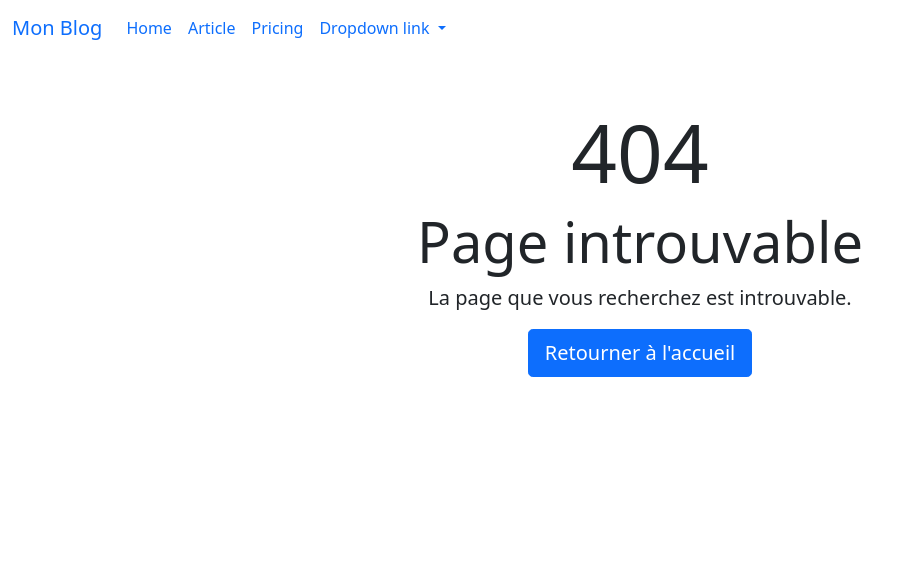
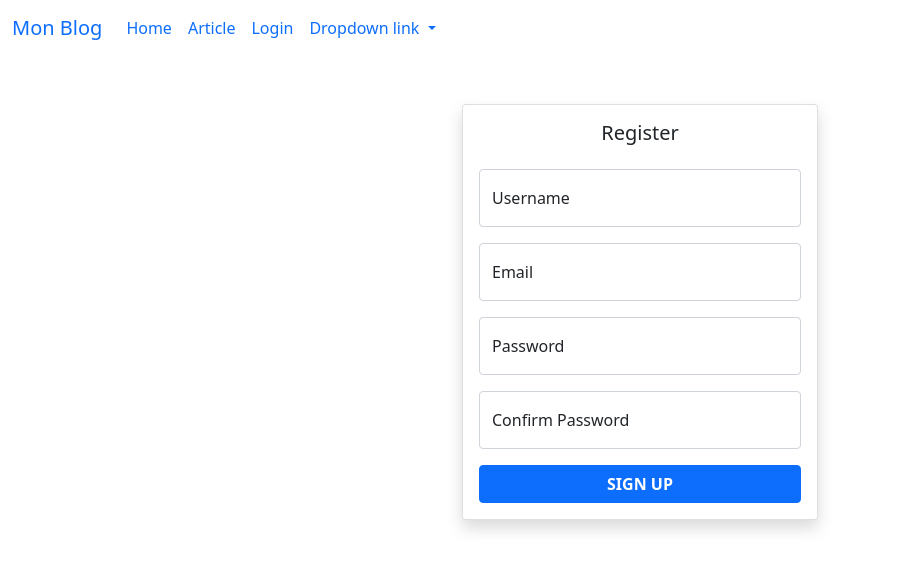
Before and after one commit to BenDejardin/Blog_OCR, a PHP site: page /register in a window 1280 px wide. Shown: the top 570 px of the page, without its empty margins (0-911 px from the left). Run offline with PHP 8.4, Linux system fonts and the light colour scheme.

Commit message:
Login / Register #3

```diff
--- /dev/null
+++ b/Controllers/LoginController.php
@@ -0,0 +1,78 @@
+<?php
+
+namespace Controllers;
+
+use Models\LoginModel;
+use Source\Twig as SourceTwig;
+
+class LoginController
+{
+    public function indexLogin(?string $username)
+    {
+        // Appel de la fonction getTwigEnvironment() qui retourne l'environnement Twig
+        $twig = SourceTwig::getTwigEnvironment();
+
+        if($username){
+            return $twig->render('login.html.twig', ['username' => $username]);
+        }
+
+        // Renvoi la vue login.html.twig
+        return $twig->render('login.html.twig');
+    }
+
+    public function login()
+    {
+        // Appel de la fonction getTwigEnvironment() qui retourne l'environnement Twig
+        $twig = SourceTwig::getTwigEnvironment();
+
+        $Login = new LoginModel;
+        $user = $Login->login($_POST['username']);
+        if($user){
+            if(password_verify($_POST['pwd'], $user->pwd)){
+                $_SESSION['user'] = $user->username;
+                $_SESSION['isAdmin'] = $user->isAdmin;
+                header('Location: home');
+                exit();
+            }
+        }
+        // Renvoi la vue login.html.twig
+        header('Location: login?'.$_POST['username']);
+        exit();
+    }
+
+    public function indexRegister()
+    {
+        // Appel de la fonction getTwigEnvironment() qui retourne l'environnement Twig
+        $twig = SourceTwig::getTwigEnvironment();
+
+        if(isset($_POST['username']) || isset($_POST['pwd']) || isset($_POST['email'])){
+            !empty($_POST['username']) ? $username = $_POST['username'] : $username = null;
+            !empty($_POST['pwd']) ? $pwd = $_POST['pwd'] : $pwd = null;
+            !empty($_POST['email']) ? $email = $_POST['email'] : $email = null;
+
+            return $twig->render('register.html.twig', ['username' => $username, 'pwd' => $pwd, 'email' => $email]);
+        }
+
+        // Renvoi la vue register.html.twig
+        return $twig->render('register.html.twig');
+    }
+
+    public function register(){
+        // Appel de la fonction getTwigEnvironment() qui retourne l'environnement Twig
+        $twig = SourceTwig::getTwigEnvironment();
+
+        if (empty($_POST['username']) || empty($_POST['pwd']) || empty($_POST['email'])) {
+            header('Location: register');
+            exit();
+        }
+        if($_POST['pwd'] !== $_POST['pwd2']){
+            header('Location: register');
+            exit();
+        }
+        $Login = new LoginModel;
+        $Login->register($_POST['username'], $_POST['pwd'], $_POST['email']);
+        header('Location: home');
+        exit();
+    }
+
+}
--- a/public/index.php
+++ b/public/index.php
@@ -17,5 +17,9 @@ $router = new Router();
 $router->register('/home', ['Controllers\HomeController', 'index']);
 $router->register('/articles', ['Controllers\ArticleController', 'getAllArticle']);
 $router->register('/article', ['Controllers\ArticleController', 'getArticle']);
+$router->register('/login', ['Controllers\LoginController', 'indexLogin']);
+$router->register('/login-verif', ['Controllers\LoginController', 'login']);
+$router->register('/register', ['Controllers\LoginController', 'indexRegister']);
+$router->register('/register-verif', ['Controllers\LoginController', 'register']);
 
 (new App($router, $_SERVER['REQUEST_URI']))->run();
--- a/views/base.html.twig
+++ b/views/base.html.twig
@@ -9,7 +9,7 @@
     <script src="https://cdn.jsdelivr.net/npm/bootstrap@5.1.3/dist/js/bootstrap.min.js"></script>
     <nav class="navbar navbar-expand-lg bg-body-tertiary">
         <div class="container-fluid">
-            <a class="navbar-brand" href="./home">Mon Blog</a>
+            <a class="navbar-brand" href="home">Mon Blog</a>
             <button class="navbar-toggler" type="button" data-bs-toggle="collapse" data-bs-target="#navbarNavDropdown" aria-controls="navbarNavDropdown" aria-expanded="false" aria-label="Toggle navigation">
             <span class="navbar-toggler-icon"></span>
             </button>
@@ -19,10 +19,10 @@
                 <a class="nav-link active" aria-current="page" href="./home">Home</a>
                 </li>
                 <li class="nav-item">
-                <a class="nav-link" href="./articles">Article</a>
+                <a class="nav-link" href="articles">Article</a>
                 </li>
                 <li class="nav-item">
-                <a class="nav-link" href="#">Pricing</a>
+                <a class="nav-link" href="login">Login</a>
                 </li>
                 <li class="nav-item dropdown">
                 <a class="nav-link dropdown-toggle" href="#" role="button" data-bs-toggle="dropdown" aria-expanded="false">
--- /dev/null
+++ b/views/register.html.twig
@@ -0,0 +1,36 @@
+{% extends 'base.html.twig' %}
+
+{% block content %}
+     <div class="container mt-5">
+    <div class="row justify-content-center">
+      <div class="col-md-6 col-lg-4">
+        <div class="card shadow">
+          <div class="card-body">
+            <h5 class="card-title text-center mb-4">Register</h5>
+            <form method="POST" action="register-verif">
+              <div class="form-floating mb-3">
+                <input type="text" name="username" class="form-control" id="username" placeholder="Username" value="{{username}}">
+                <label for="username">Username</label>
+              </div>
+              <div class="form-floating mb-3">
+                <input type="email" name="email" class="form-control" id="email" placeholder="E-mail" value="{{email}}">
+                <label for="email">Email</label>
+              </div>
+              <div class="form-floating mb-3">
+                <input type="password" name="pwd" class="form-control" id="password" placeholder="Password">
+                <label for="password">Password</label>
+              </div>
+              <div class="form-floating mb-3">
+                <input type="password" name="pwd2" class="form-control" id="password2" placeholder="Confirm Password">
+                <label for="password2">Confirm Password</label>
+              </div>
+              <div class="d-grid">
+                <button class="btn btn-primary btn-login text-uppercase fw-bold" type="submit">Sign up</button>
+              </div>
+            </form>
+          </div>
+        </div>
+      </div>
+    </div>
+  </div>
+{% endblock %}
```
Also changed, not shown: Controllers/ArticleController.php (+5 -6 lines), Models/ArticleModel.php (+16 -1 lines), Models/LoginModel.php (added, +30 -0 lines), views/login.html.twig (added, +32 -0 lines).
